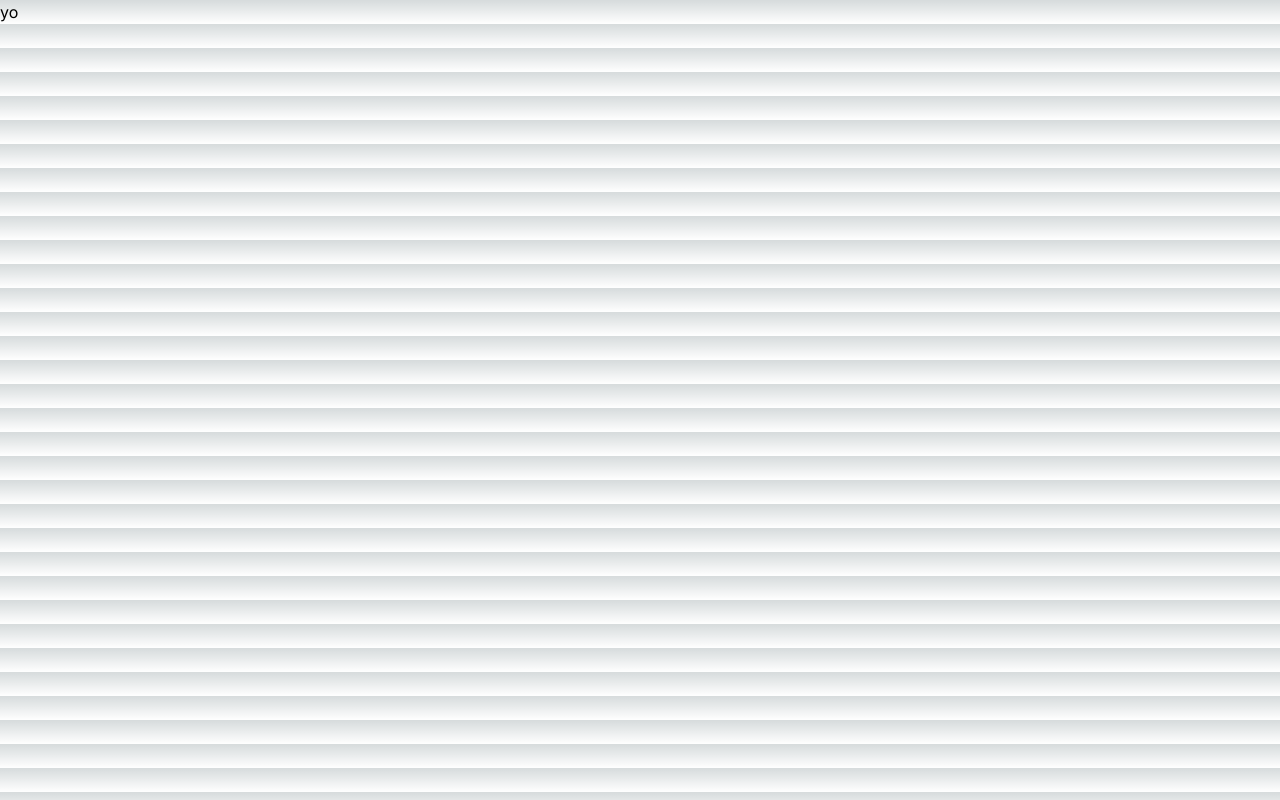
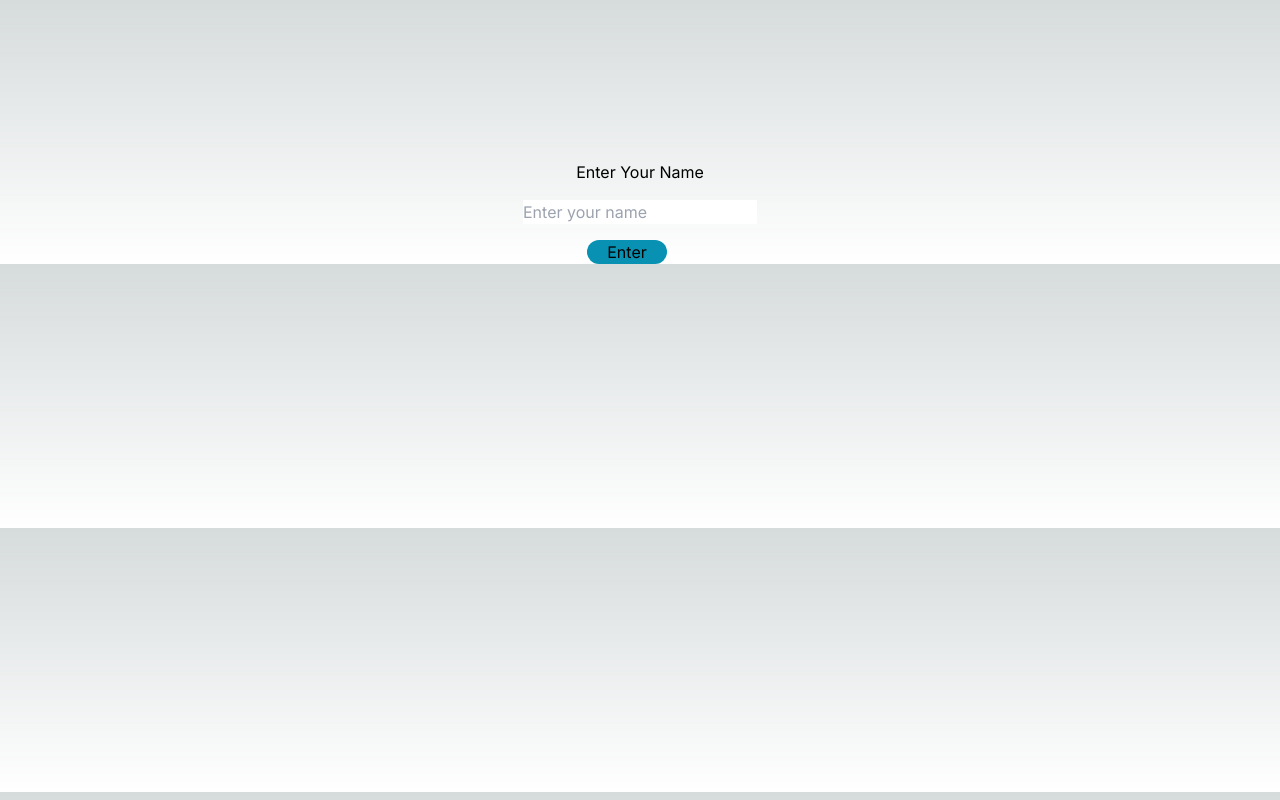
Before and after one commit to kunwarabhi7/next13.4, a Next.js app: page / in a window 1280 px wide. Built offline with nearby package versions, Linux system fonts and the light colour scheme.

Commit message:
added ui

```diff
--- a/src/app/page.tsx
+++ b/src/app/page.tsx
@@ -1,7 +1,12 @@
-import Image from 'next/image'
 
 export default function Home() {
   return (
-    <div>yo</div>
+    <div className='flex flex-col items-center justify-center'>
+ <h1 className='mt-40'>Enter Your Name</h1>
+ <form className='flex flex-col'>
+  <input type="text" placeholder='Enter your name' className='my-4' />
+<button className="bg-cyan-600 w-20 mx-16 rounded-full" type='submit'>Enter</button>
+ </form>
+    </div>
   )
 }
```
